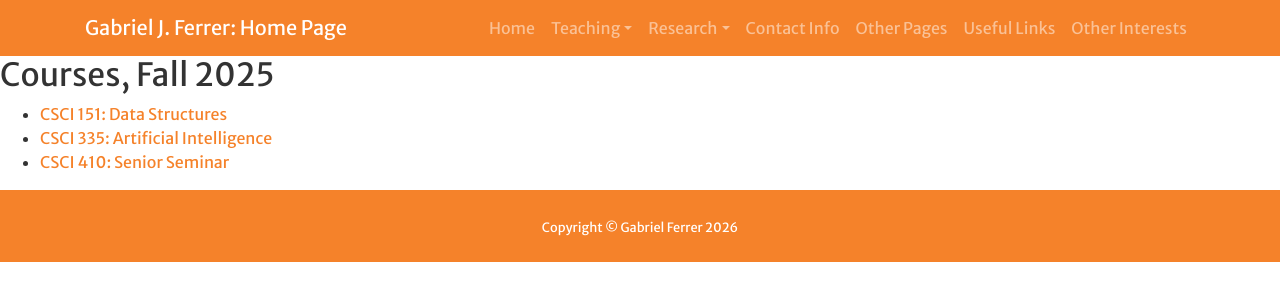
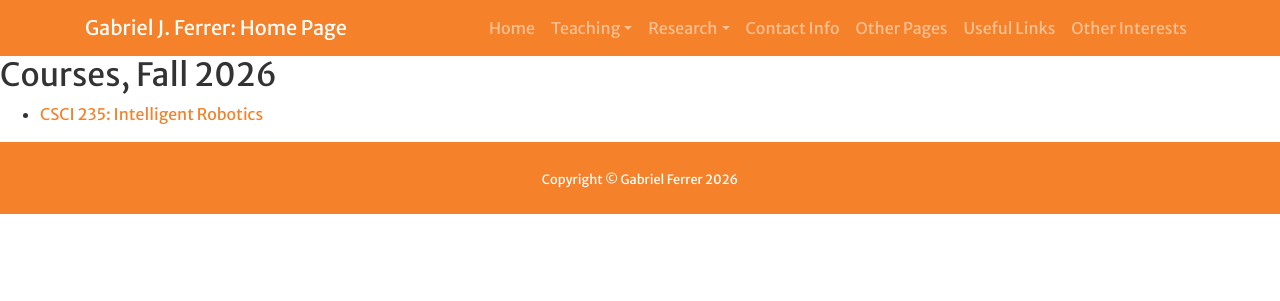
Before and after one commit to gjf2a/gjf2a.github.io, a Jekyll site: the page built from current_courses.md, in a window 1280 px wide. Shown: the top 301 px of the page. Built offline with Jekyll 4.4.1, drawn with Linux system fonts in a browser that asks for light colours; a script that is not in the unit is left out; our own code applies the rules of GitHub Pages for plain Markdown files.

Commit message:
Updated to Fall 2026

```diff
--- a/current_courses.md
+++ b/current_courses.md
@@ -2,8 +2,5 @@
 layout: default
 ---
 
-## Courses, Fall 2025
-
-* [CSCI 151: Data Structures](https://hendrix-cs.github.io/csci151/)
-* [CSCI 335: Artificial Intelligence](https://hendrix-cs.github.io/csci335)
-* [CSCI 410: Senior Seminar](https://hendrix-cs.github.io/csci410)
+## Courses, Fall 2026
+* [CSCI 235: Intelligent Robotics](https://hendrix-cs.github.io/csci235)
```
Also changed, not shown: teaching_history.md (+7 -1 lines).
